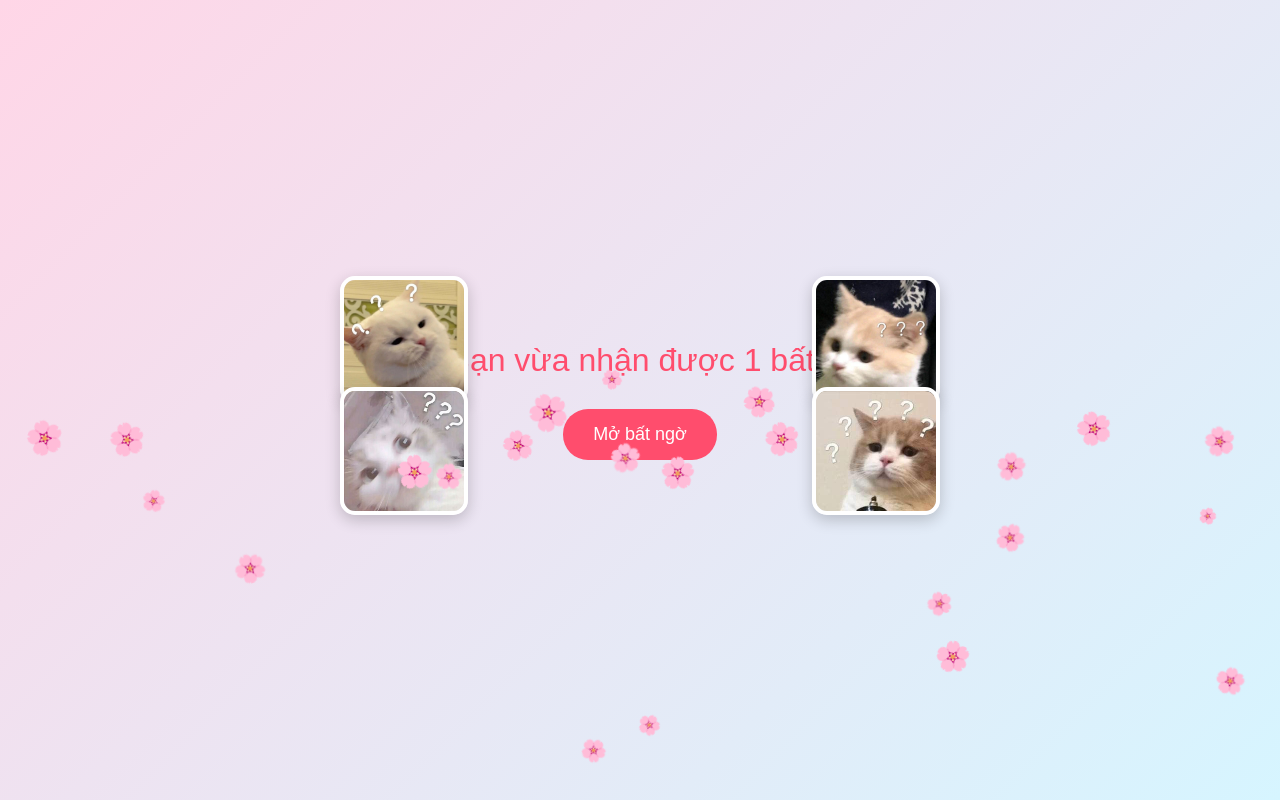
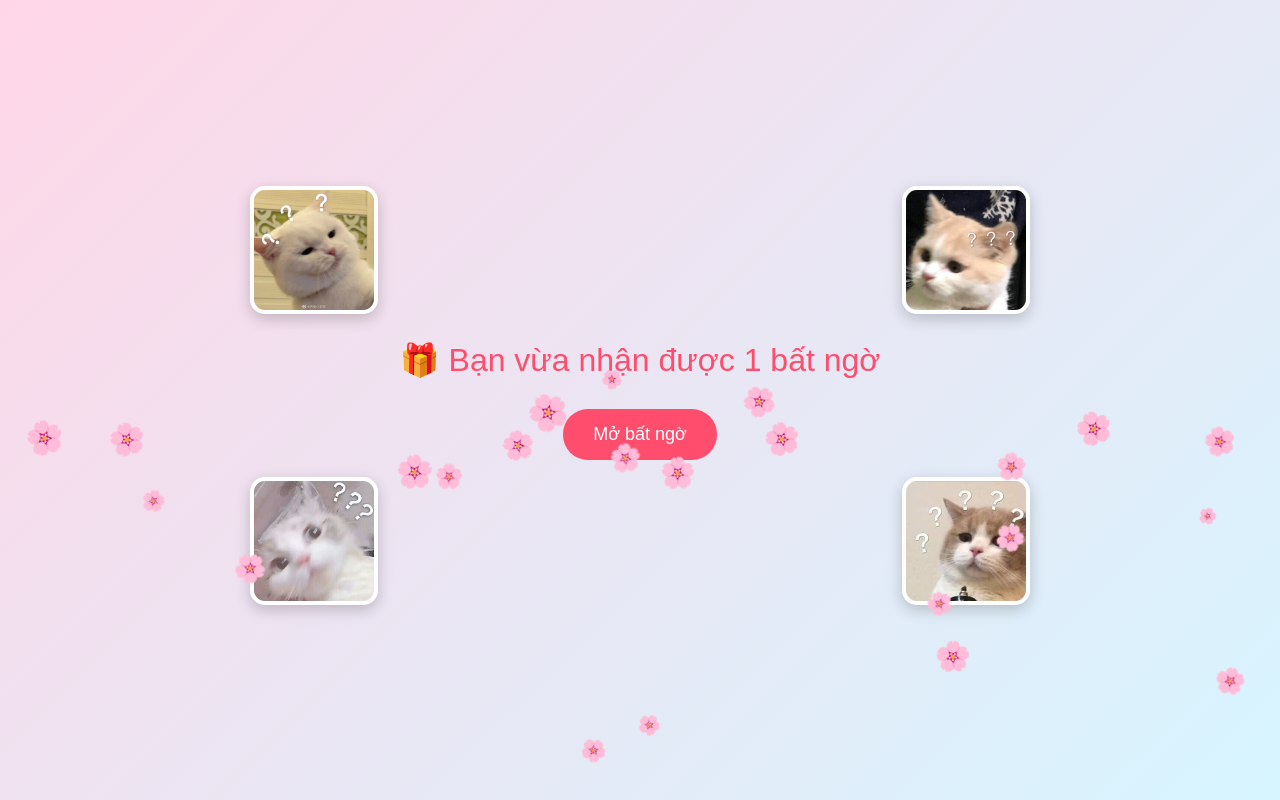
Before and after one commit to Aggronk/bat-ngo, a plain HTML site: page index.html in a window 1280 px wide. Drawn offline with Linux system fonts and the light colour scheme.

Commit message:
Update index.html

```diff
--- a/index.html
+++ b/index.html
@@ -96,10 +96,10 @@ animation:float 4s ease-in-out infinite;
 50%{transform:translateY(-10px);}
 }
 
-.p1{top:-60px; left:-60px;}
-.p2{top:-60px; right:-60px;}
-.p3{bottom:-60px; left:-60px;}
-.p4{bottom:-60px; right:-60px;}
+.p1{top:-150px; left:-150px;}
+.p2{top:-150px; right:-150px;}
+.p3{bottom:-150px; left:-150px;}
+.p4{bottom:-150px; right:-150px;}
 
 /* thiệp */
 
```
